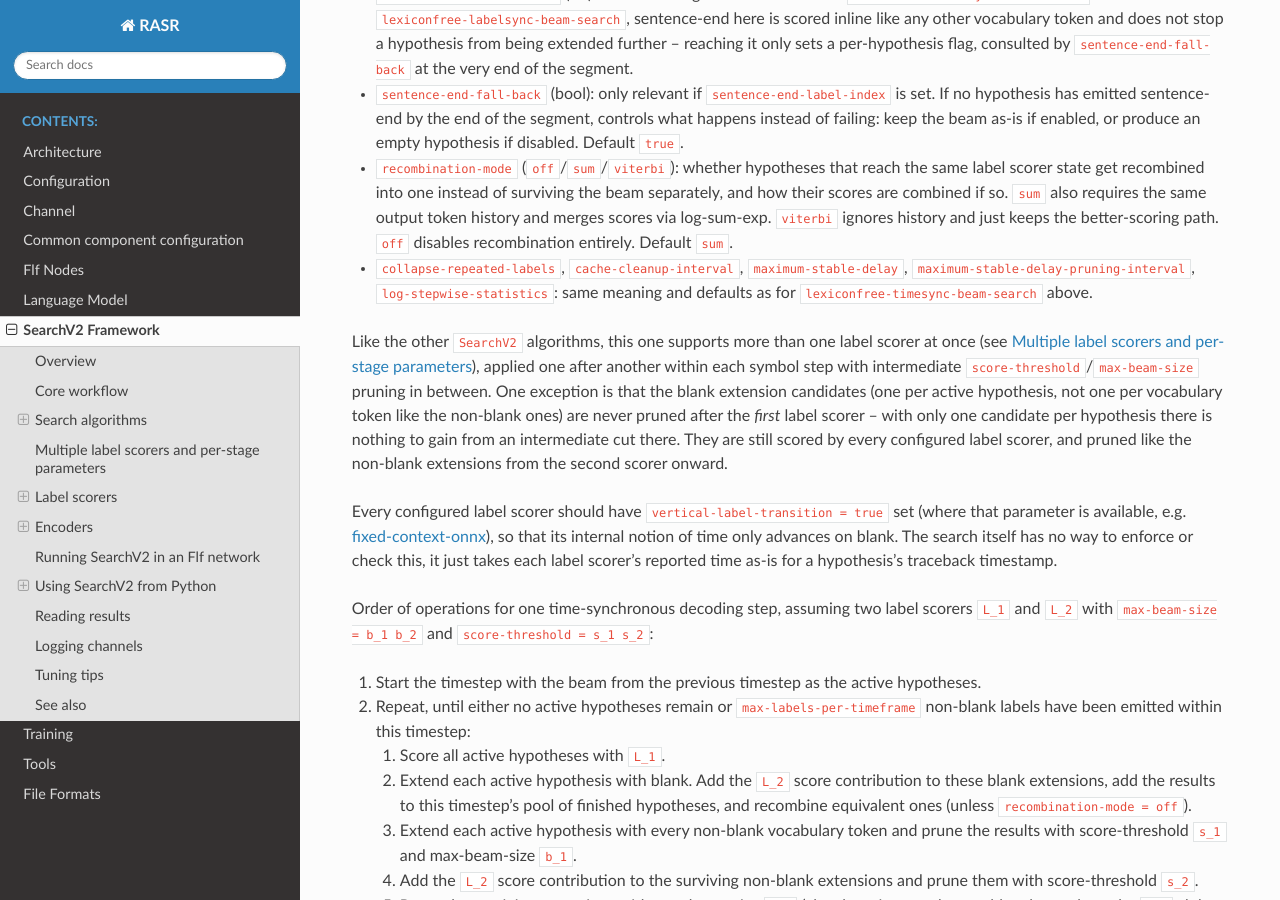
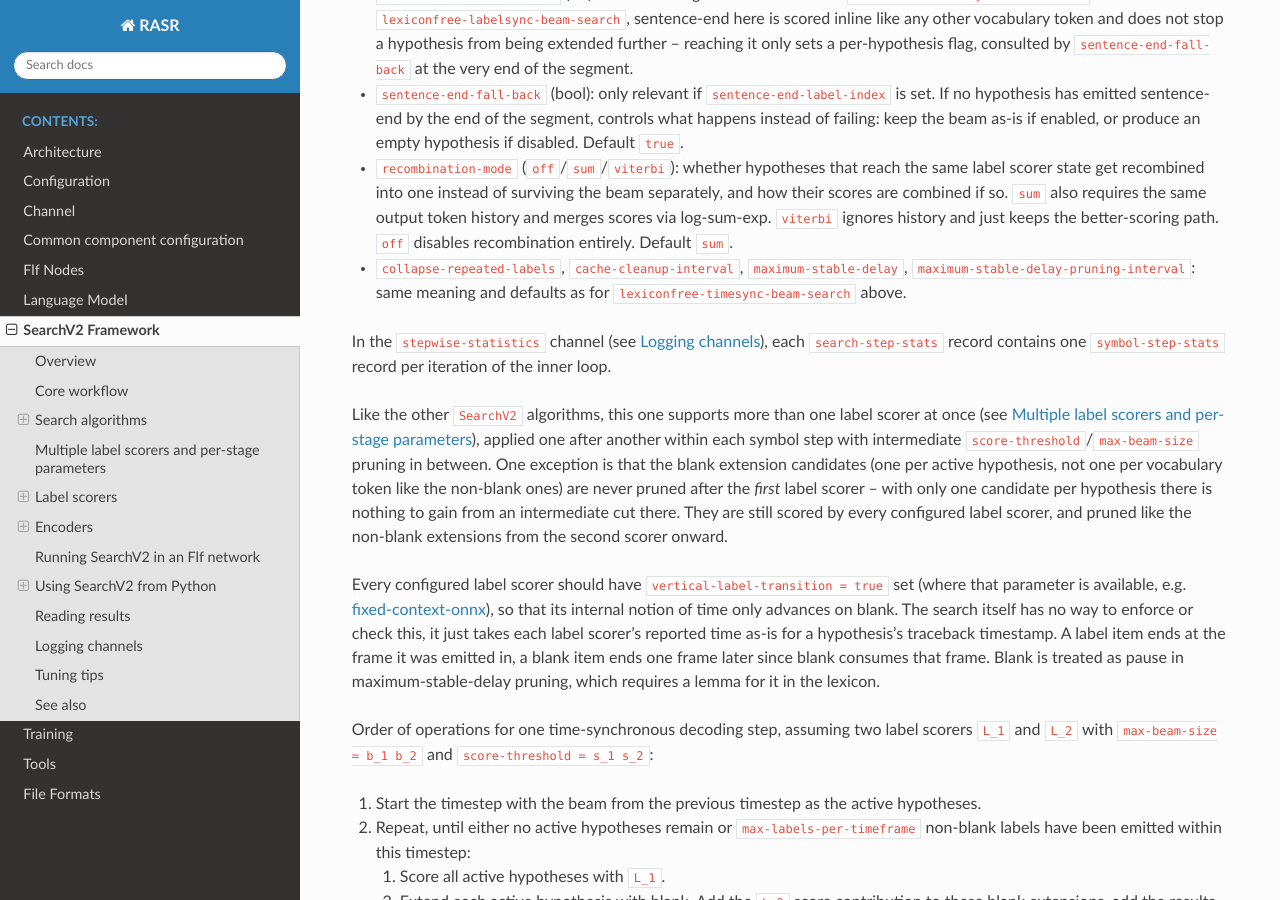
Before and after one commit to rwth-i6/rasr, a Sphinx documentation site: the page built from doc/search_v2.rst, in a window 1280 px wide and 900 px high, scrolled down 7907 px. Built offline with Sphinx 7.4.7 and the Read the Docs theme 3.1.0, drawn with Linux system fonts in a browser that asks for light colours; some of the changed text lies outside the part shown.

Commit message:
Adjust search algorithm to new structure

```diff
--- a/doc/search_v2.rst
+++ b/doc/search_v2.rst
@@ -345,8 +345,11 @@
   so. ``sum`` also requires the same output token history and merges scores via log-sum-exp. ``viterbi`` ignores
   history and just keeps the better-scoring path. ``off`` disables recombination entirely. Default ``sum``.
 * ``collapse-repeated-labels``, ``cache-cleanup-interval``, ``maximum-stable-delay``,
-  ``maximum-stable-delay-pruning-interval``, ``log-stepwise-statistics``: same meaning and defaults as for
+  ``maximum-stable-delay-pruning-interval``: same meaning and defaults as for
   ``lexiconfree-timesync-beam-search`` above.
+
+In the ``stepwise-statistics`` channel (see :ref:`Logging channels`), each ``search-step-stats`` record contains
+one ``symbol-step-stats`` record per iteration of the inner loop.
 
 Like the other ``SearchV2`` algorithms, this one supports more than one label scorer at once (see
 :ref:`Multiple label scorers and per-stage parameters`), applied one after another within each symbol step with
@@ -359,7 +362,9 @@
 Every configured label scorer should have ``vertical-label-transition = true`` set (where that parameter is
 available, e.g. :ref:`fixed-context-onnx`), so that its internal notion of time only advances on blank.
 The search itself has no way to enforce or check this, it just takes each label scorer's reported time as-is
-for a hypothesis's traceback timestamp.
+for a hypothesis's traceback timestamp. A label item ends at the frame it was emitted in, a blank item ends one
+frame later since blank consumes that frame. Blank is treated as pause in maximum-stable-delay pruning, which
+requires a lemma for it in the lexicon.
 
 Order of operations for one time-synchronous decoding step, assuming two label scorers ``L_1`` and ``L_2`` with
 ``max-beam-size = b_1 b_2`` and ``score-threshold = s_1 s_2``:
@@ -701,8 +706,8 @@
 ``maximum-stable-delay`` pruning bounds how much the stable prefix can lag behind the current search step:
 The pruning runs every ``maximum-stable-delay-pruning-interval`` steps. After ``t`` decoded frames, the cutoff is
 ``c = t + 1 - maximum-stable-delay`` and the goal is to make sure that the stable partial traceback ends at ``c``
-or later. It is implemented by ``lexiconfree-timesync-beam-search``, ``tree-timesync-beam-search``
-and the classic ``advanced-tree-search``.
+or later. It is implemented by ``lexiconfree-timesync-beam-search``, ``lexiconfree-rnnt-timesync-beam-search``,
+``tree-timesync-beam-search`` and the classic ``advanced-tree-search``.
 
 1. **Reference:** the best hypothesis which has a lemma ending at ``c`` or later in its traceback or is currently
    in a pause (i.e. blank/silence segment). The earliest such lemma in the traceback is taken as the pruning root.
@@ -712,7 +717,8 @@
    ongoing: this pause is split into two parts; before and after ``c``. Thus, if the reference contains such a pause,
    the partial pause up to ``c`` becomes the pruning root and all hypotheses that share the same partial pause are kept.
    The split is only cosmetic; it has no score contributions of its own. The score of the whole pause is attributed
-   to the remaining part. Only ``lexiconfree-timesync-beam-search`` and ``tree-timesync-beam-search`` split pauses.
+   to the remaining part. Only ``lexiconfree-timesync-beam-search``, ``lexiconfree-rnnt-timesync-beam-search`` and
+   ``tree-timesync-beam-search`` split pauses.
 
 Consequences:
 
```
Also changed, not shown: 2 other files.
